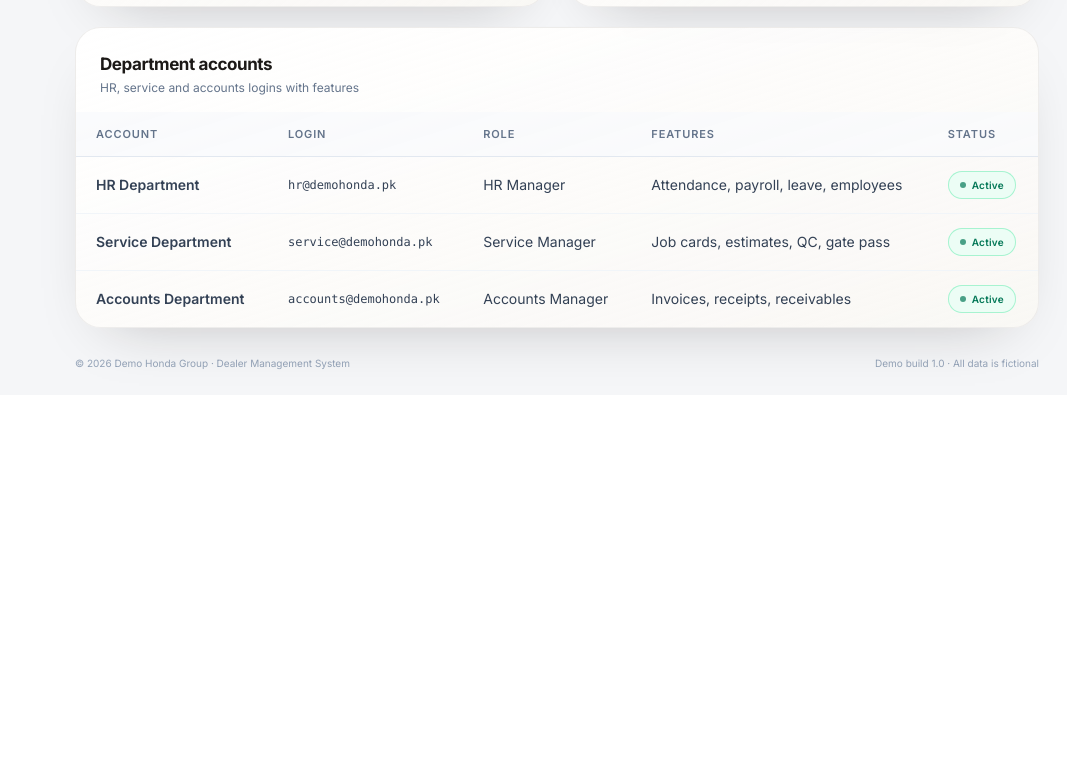
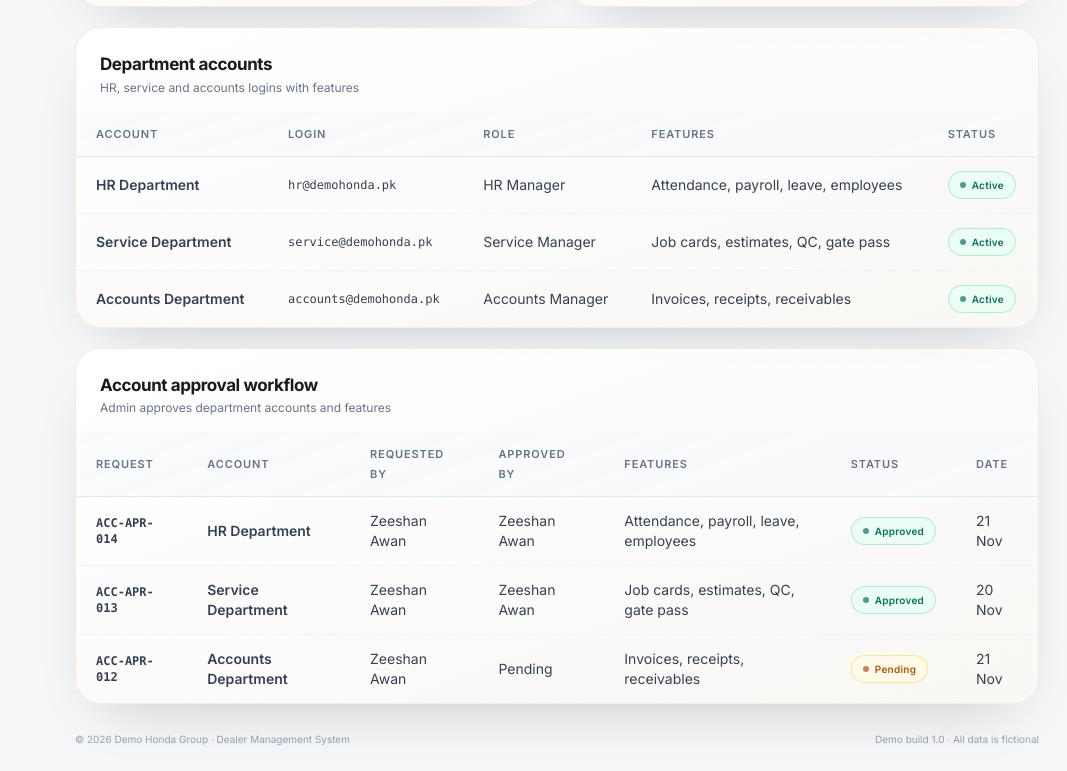
Before and after one commit to stellarsagency/honda-dms-demo, a Next.js app: page /admin in a window 1280 px wide. Shown: the part 3023-3794 px from the top of the page, without its empty margins (213-1280 px from the left). Before the commit the page ends 3418 px from the top, so only its background shows below. Built offline with nearby package versions, Linux system fonts and the light colour scheme; a web font is replaced by a local one.

Commit message:
Add account approval workflow mockup

```diff
--- a/app/(app)/admin/page.tsx
+++ b/app/(app)/admin/page.tsx
@@ -8,7 +8,7 @@ import {
   Users,
 } from "lucide-react";
 import { StatCard, PageHeader, Card, CardHeader, StatusBadge, Avatar } from "@/components/ui";
-import { users, roles, auditLog, integrations, documentVault, notificationTemplates, jobQueue, approvalRequests, featureFlags, auditChanges, departmentAccounts } from "@/lib/data";
+import { users, roles, auditLog, integrations, documentVault, notificationTemplates, jobQueue, approvalRequests, featureFlags, auditChanges, departmentAccounts, accountApprovalRequests } from "@/lib/data";
 import { formatPKR } from "@/lib/utils";
 
 export default function AdminPage() {
@@ -345,6 +345,38 @@ export default function AdminPage() {
           </table>
         </div>
       </Card>
+
+      <Card className="mt-5">
+        <CardHeader title="Account approval workflow" subtitle="Admin approves department accounts and features" />
+        <div className="table-wrap">
+          <table className="data-table">
+            <thead>
+              <tr>
+                <th>Request</th>
+                <th>Account</th>
+                <th>Requested by</th>
+                <th>Approved by</th>
+                <th>Features</th>
+                <th>Status</th>
+                <th>Date</th>
+              </tr>
+            </thead>
+            <tbody>
+              {accountApprovalRequests.map((item) => (
+                <tr key={item.id}>
+                  <td className="font-mono text-xs font-bold text-stone-500">{item.id}</td>
+                  <td className="font-semibold text-stone-800">{item.account}</td>
+                  <td className="text-stone-600">{item.requestedBy}</td>
+                  <td className="text-stone-600">{item.approvedBy}</td>
+                  <td className="text-stone-600">{item.features}</td>
+                  <td><StatusBadge status={item.status} /></td>
+                  <td className="text-stone-600">{item.date}</td>
+                </tr>
+              ))}
+            </tbody>
+          </table>
+        </div>
+      </Card>
     </>
   );
 }
--- a/lib/data.ts
+++ b/lib/data.ts
@@ -936,6 +936,12 @@ export const departmentAccounts = [
   { account: "Accounts Department", user: "accounts@demohonda.pk", role: "Accounts Manager", features: "Invoices, receipts, receivables", status: "Active" },
 ];
 
+export const accountApprovalRequests = [
+  { id: "ACC-APR-014", account: "HR Department", requestedBy: "Zeeshan Awan", approvedBy: "Zeeshan Awan", status: "Approved", features: "Attendance, payroll, leave, employees", date: "21 Nov" },
+  { id: "ACC-APR-013", account: "Service Department", requestedBy: "Zeeshan Awan", approvedBy: "Zeeshan Awan", status: "Approved", features: "Job cards, estimates, QC, gate pass", date: "20 Nov" },
+  { id: "ACC-APR-012", account: "Accounts Department", requestedBy: "Zeeshan Awan", approvedBy: "Pending", status: "Pending", features: "Invoices, receipts, receivables", date: "21 Nov" },
+];
+
 export const integrations = [
   { name: "Honda Atlas", type: "Parts & warranty", status: "Connected", lastSync: "Today, 07:00", tone: "green" },
   { name: "FBR e-Invoicing", type: "Tax", status: "Connected", lastSync: "Today, 09:30", tone: "green" },
```
